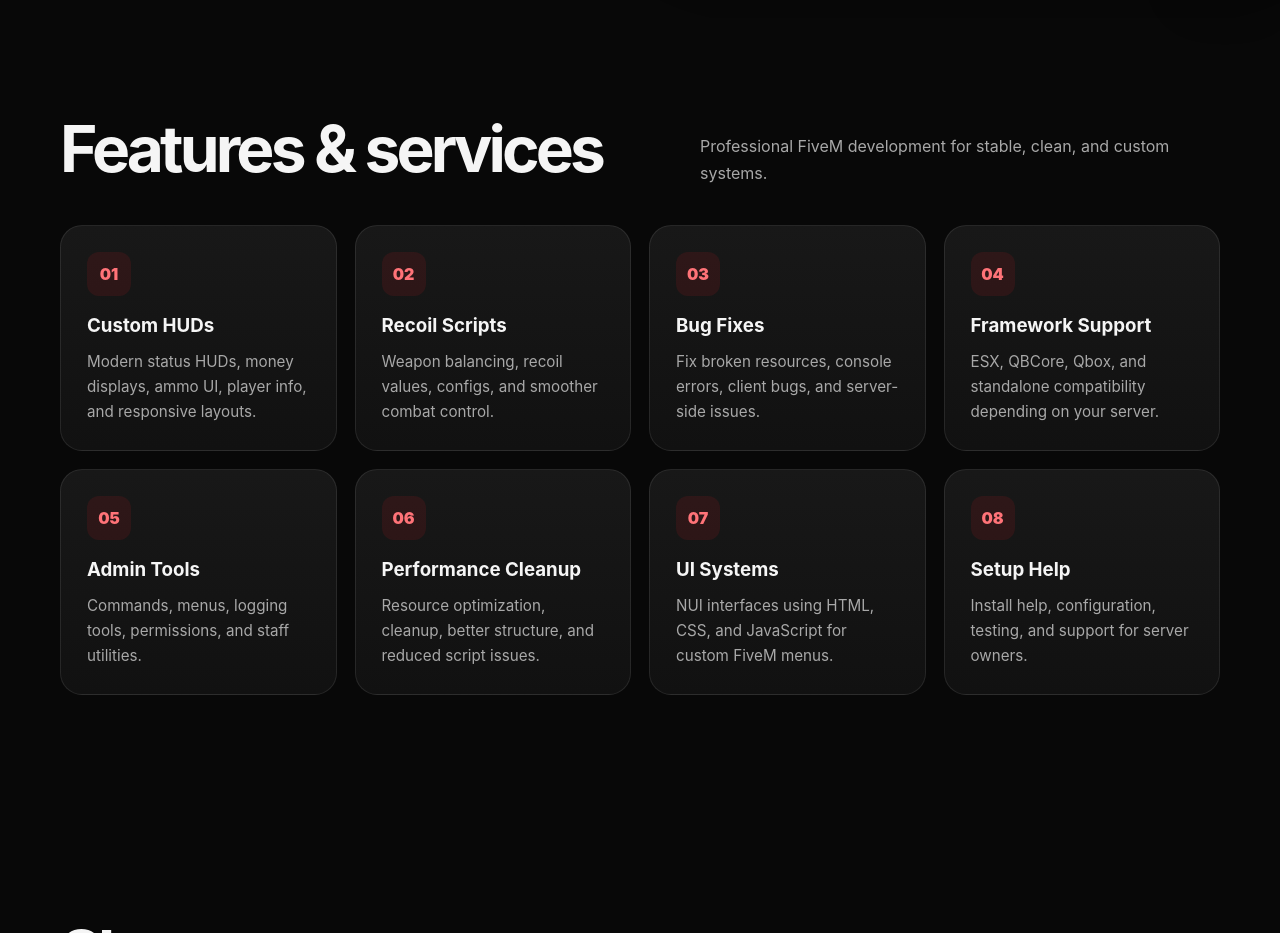
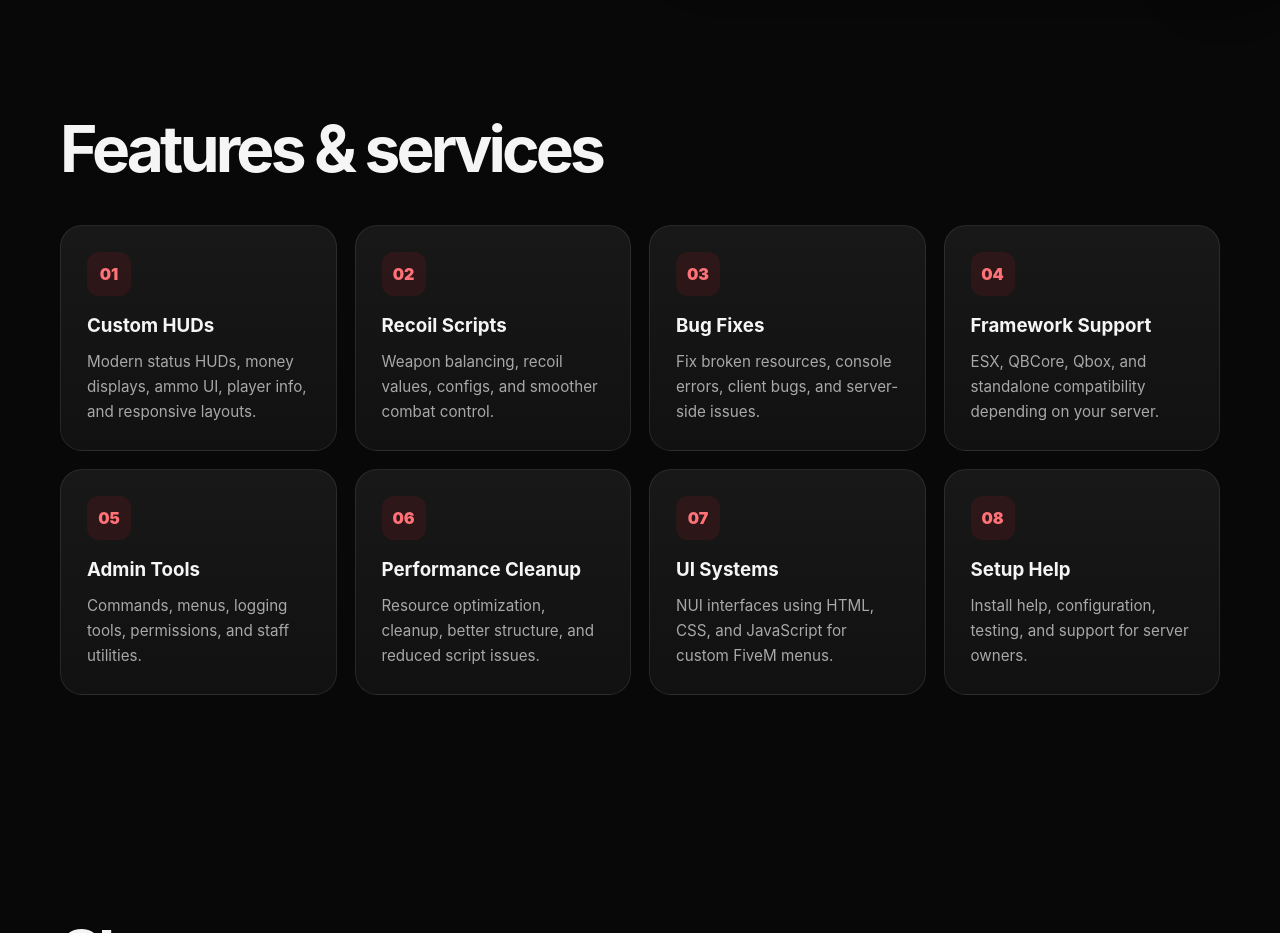
Before and after one commit to Seethcc/MyWebsite, a plain HTML site: page index.html in a window 1280 px wide. Shown: the part 800-1733 px from the top of the page. Drawn offline with Linux system fonts and the light colour scheme.

Commit message:
Update index.html

```diff
--- a/index.html
+++ b/index.html
@@ -472,7 +472,7 @@
     <section id="services">
       <div class="section-head reveal">
         <h2>Features & services</h2>
-        <p>Professional FiveM development for stable, clean, and custom systems.</p>
+        <p></p>
       </div>
 
       <div class="grid">
```
